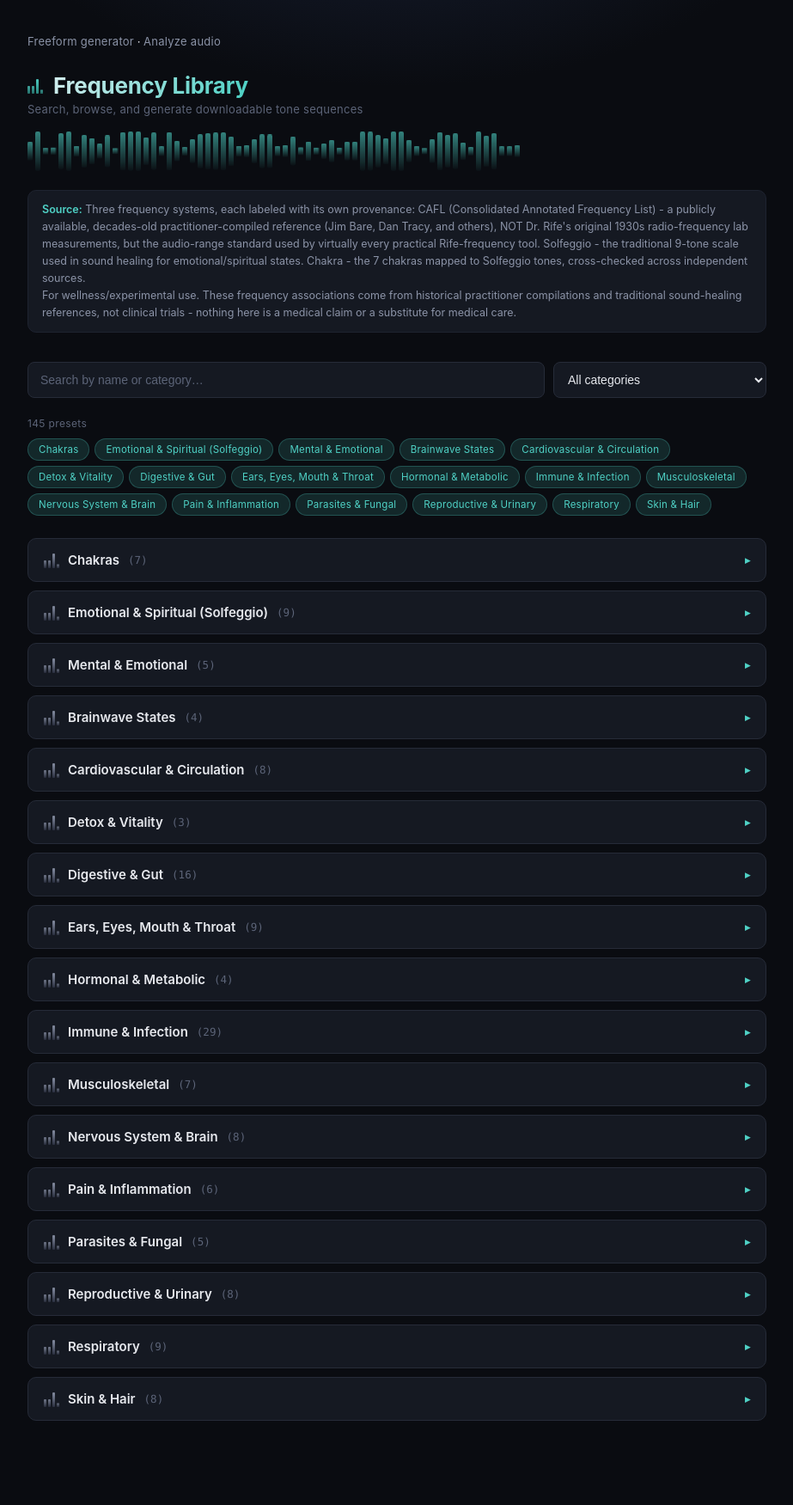
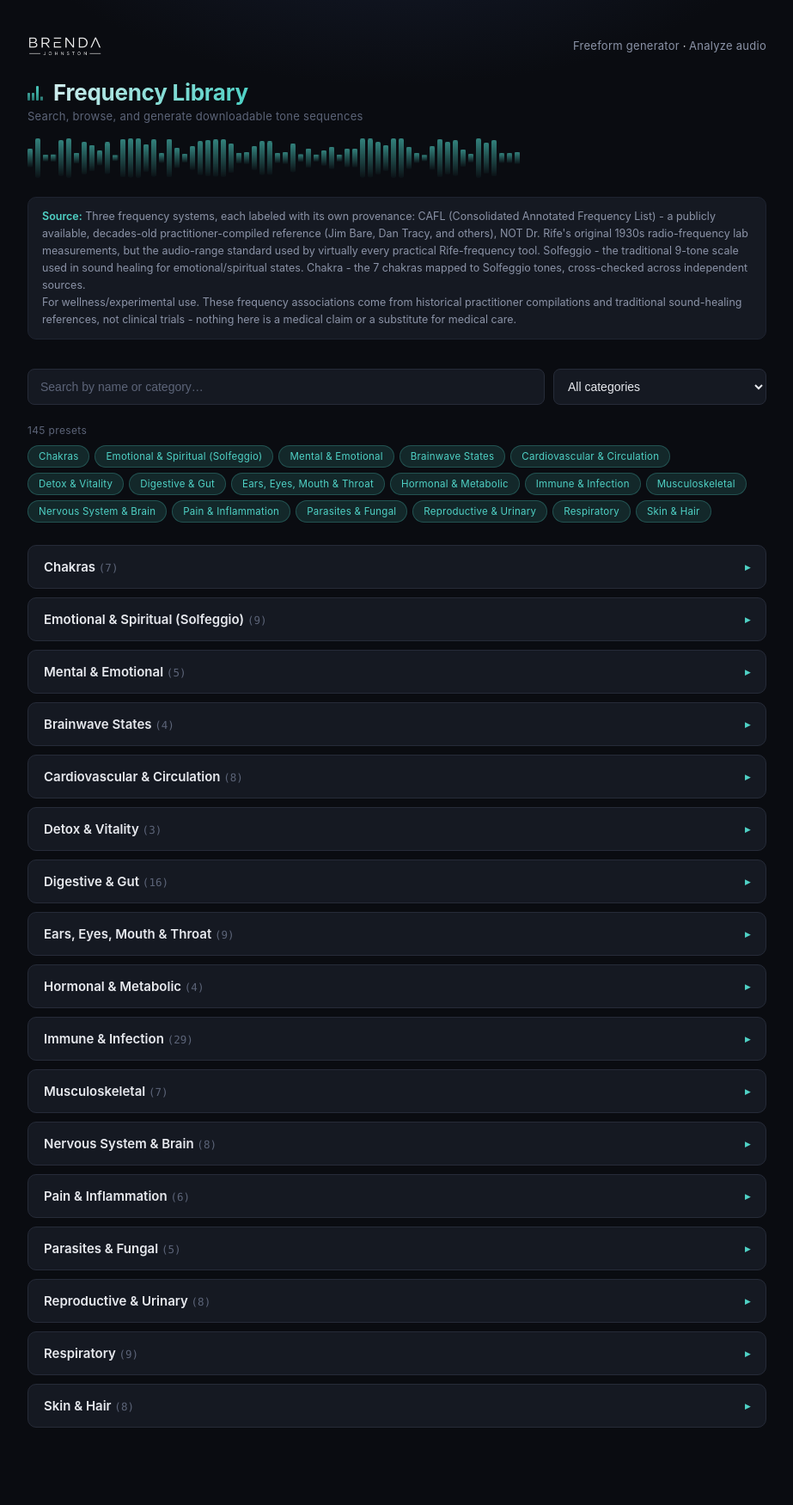
Before and after one commit to 2Nspyr/audio-analysis-dashboard, a Flask app: page / in a window 1280 px wide. Shown: the whole page at 86% size, without its empty margins (178-1101 px from the left). Before the commit the page ends 1653 px from the top, so only its background shows below. Run offline with Flask 3, Linux system fonts and the light colour scheme.

Commit message:
Add Brenda Johnston logo to page headers; remove per-category eq icons
Logo now appears in the header of every page. Removed the small
equalizer icon from each category heading per feedback — keeping the
hero waveform and title icon on the library page only.

```diff
--- a/templates/library.html
+++ b/templates/library.html
@@ -30,7 +30,12 @@
       color: var(--text);
       min-height: 100vh;
     }
-    .nav { margin-bottom: 28px; font-size: 13px; }
+    .site-header {
+      display: flex; justify-content: space-between; align-items: center;
+      margin-bottom: 26px; gap: 16px; flex-wrap: wrap;
+    }
+    .brand-logo { height: 26px; width: auto; opacity: 0.92; display: block; }
+    .nav { font-size: 13px; }
     .nav a { color: var(--text-dim); text-decoration: none; letter-spacing: 0.02em; }
     .nav a:hover { color: var(--accent); }
     h1 {
@@ -67,8 +72,6 @@
       0%, 100% { transform: scaleY(0.25); opacity: 0.7; }
       50% { transform: scaleY(1); opacity: 1; }
     }
-    .eq-mini.eq-dim span { background: linear-gradient(180deg, var(--text-dim), #2c3141); opacity: 0.6; }
-
     /* Ambient hero waveform — pure CSS/JS decoration, zero server cost. */
     .hero-wave {
       display: flex; align-items: center; gap: 3px; height: 46px;
@@ -167,7 +170,10 @@
   </style>
 </head>
 <body>
-  <div class="nav"><a href="/generate">Freeform generator</a> &middot; <a href="/analyze">Analyze audio</a></div>
+  <div class="site-header">
+    <img src="/static/img/logo.png" alt="Brenda Johnston" class="brand-logo">
+    <div class="nav"><a href="/generate">Freeform generator</a> &middot; <a href="/analyze">Analyze audio</a></div>
+  </div>
   <h1><span class="eq-mini"><span></span><span></span><span></span><span></span></span>Frequency Library</h1>
   <p class="tagline">Search, browse, and generate downloadable tone sequences</p>
 
@@ -199,10 +205,7 @@
     {% for category, group in grouped_entries %}
     <div class="category-section" data-category="{{ category }}">
       <h2 class="category-heading" id="cat-{{ loop.index }}" onclick="toggleCategory(this.parentElement)">
-        <span style="display:flex; align-items:center; gap:10px;">
-          <span class="eq-mini eq-dim"><span></span><span></span><span></span><span></span></span>
-          {{ category }} <span class="category-count">({{ group|length }})</span>
-        </span>
+        <span>{{ category }} <span class="category-count">({{ group|length }})</span></span>
         <span class="category-caret">&#9656;</span>
       </h2>
 
--- a/templates/processing.html
+++ b/templates/processing.html
@@ -45,9 +45,11 @@
       padding: 16px 18px; border-radius: var(--radius); text-align: left; margin-top: 24px; font-size: 13.5px;
     }
     .error a { display: inline-block; margin-top: 10px; color: var(--accent); }
+    .brand-logo { height: 22px; width: auto; opacity: 0.75; margin-bottom: 40px; }
   </style>
 </head>
 <body>
+  <img src="/static/img/logo.png" alt="Brenda Johnston" class="brand-logo">
   <div id="working">
     <div class="analyzer">
       <div class="bar"></div><div class="bar"></div><div class="bar"></div><div class="bar"></div>
```
Also changed, not shown: templates/generate.html (+10 -2 lines), templates/generate_result.html (+10 -2 lines), templates/index.html (+12 -4 lines), templates/report.html (+10 -2 lines), static/img/logo.png (added).
